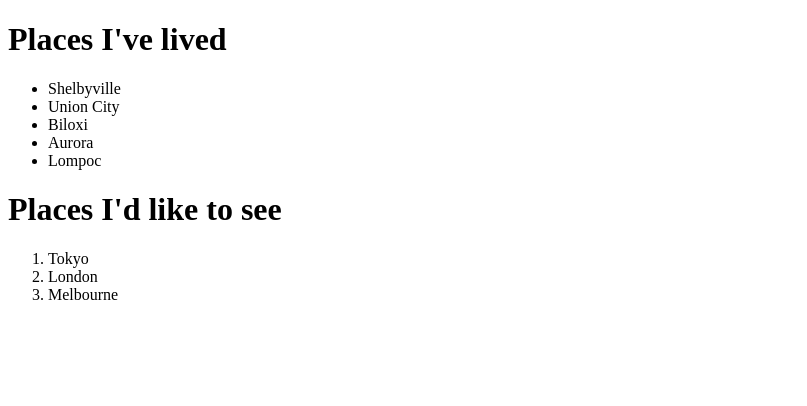
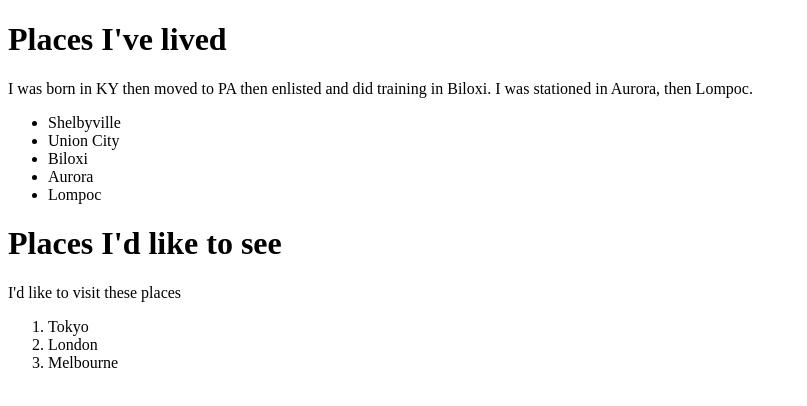
Before and after one commit to skiddemon/htmltest, a plain HTML site: page index.html in a window 1280 px wide. Shown: the whole page, without its empty margins (0-807 px from the left). Drawn offline with Linux system fonts and the light colour scheme.

Commit message:
discription paragraph

```diff
--- a/index.html
+++ b/index.html
@@ -4,6 +4,7 @@
         <title>HTML Exercise</title>
         <body>
             <h1>Places I've lived</h1>
+            <p>I was born in KY then moved to PA then enlisted and did training in Biloxi.  I was stationed in Aurora, then Lompoc.</p>
             <ul>
                 <li>Shelbyville</li>
                 <li>Union City</li>
@@ -12,6 +13,7 @@
                 <li>Lompoc</li>
             </ul>
             <h1>Places I'd like to see</h1>
+            <p>I'd like to visit these places</p>
             <ol>
                 <li>Tokyo</li>
                 <li>London</li>
```
